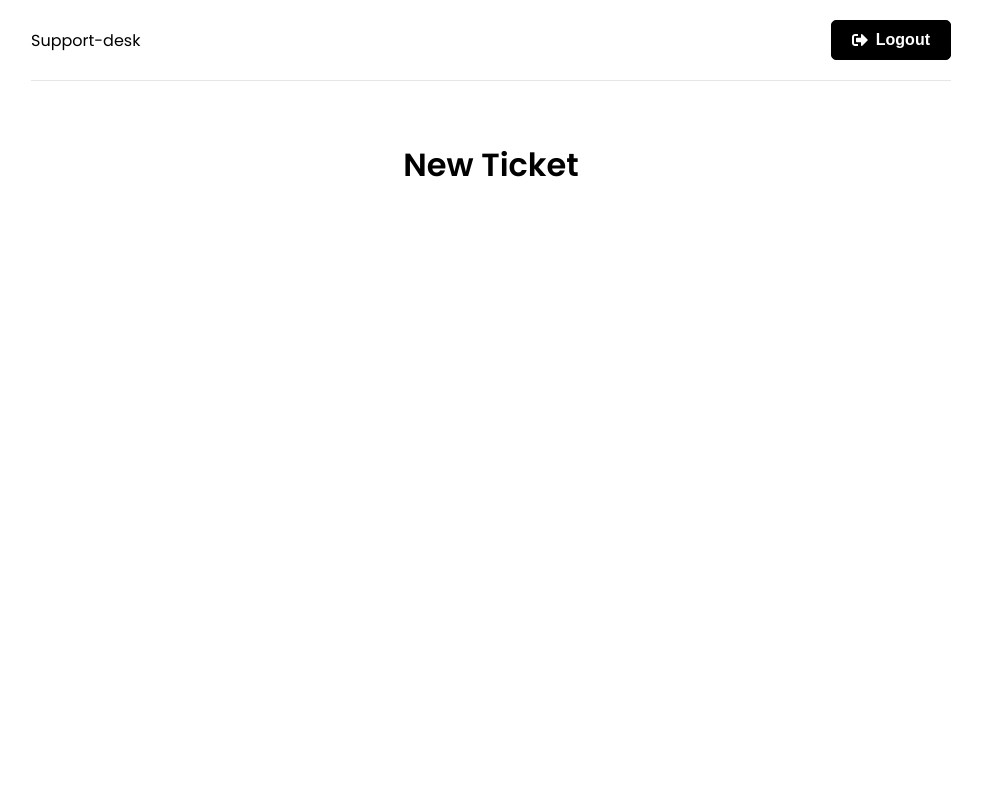
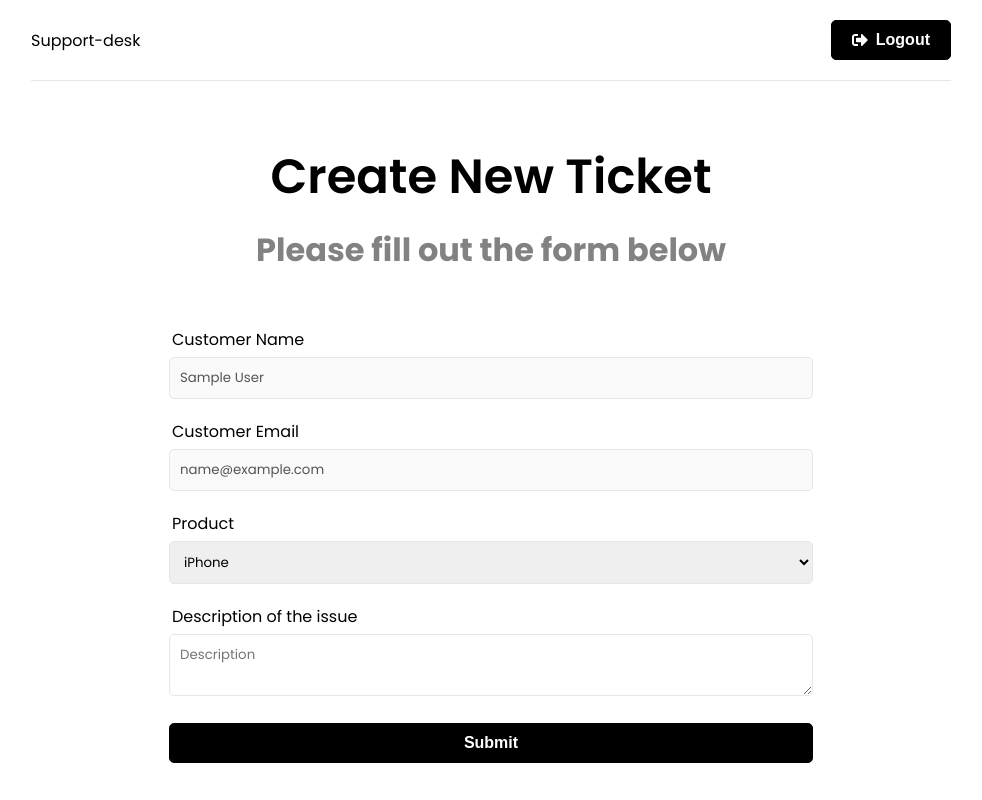
Before and after one commit to barroz1996/Support-Ticket-App, a React (Create React App) app in the folder frontend/: page /new-ticket in a window 1280 px wide. Shown: the whole page, without its empty margins (149-1131 px from the left). Built offline with nearby package versions, Linux system fonts and the light colour scheme; sample sign-in values are in the browser's storage.

Commit message:
new ticket form

```diff
--- a/frontend/src/pages/NewTicket.jsx
+++ b/frontend/src/pages/NewTicket.jsx
@@ -1,11 +1,54 @@
+import { useState } from "react"
+import { useSelector } from "react-redux"
 
+function NewTicket() {
+  const {user} = useSelector((state) => state.auth)
+  const [name] = useState(user.name)
+  const [email] = useState(user.email)
+  const [product,setProduct] = useState('iPhone')
+  const [description,setDescription] = useState('')
+  const onSubmit = (e) => {
+    e.preventDefault()
+  }
+  return (
+    <>
+      <section className="heading">
+        <h1>Create New Ticket</h1>
+        <p>Please fill out the form below</p>
+      </section>
 
-function newTicket() {
-  return (
-    <div>
-      <h1>New Ticket</h1>
-    </div>
+      <section className="form">
+        <div className="form-group">
+          <label htmlFor="name">Customer Name</label>
+          <input type="text" className="form-control" value={name} disabled/>
+        </div>
+        <div className="form-group">
+          <label htmlFor="name">Customer Email</label>
+          <input type="text" className="form-control" value={email} disabled/>
+        </div>
+        <form onSubmit={onSubmit}>
+          <div className="form-group">
+          <label htmlFor="product">Product</label>
+          <select name="product" id="product" value={product} onChange={(e) => setProduct(e.target.value)}>
+            <option value="iPhone">iPhone</option>
+            <option value="Macbook pro">Macbook pro</option>
+            <option value="iMac">iMac</option>
+            <option value="iPad">iPad</option>
+          </select>
+          </div>
+          <div className="form-group">
+            <label htmlFor="description">Description of the issue</label>
+            <textarea name="description" id="dexsription" className="from-control" placeholder="Description" value={description} onChange={(e) => setDescription(e.target.value)}></textarea>
+          </div>
+          <div className="form-group">
+            <button className="btn btn-block">
+              Submit
+            </button>
+          </div>
+        </form>
+      </section>
+    </>
   )
 }
 
-export default newTicket
+export default NewTicket
```
Also changed, not shown: 1 other file (tests, documents, lock files or other folders).
